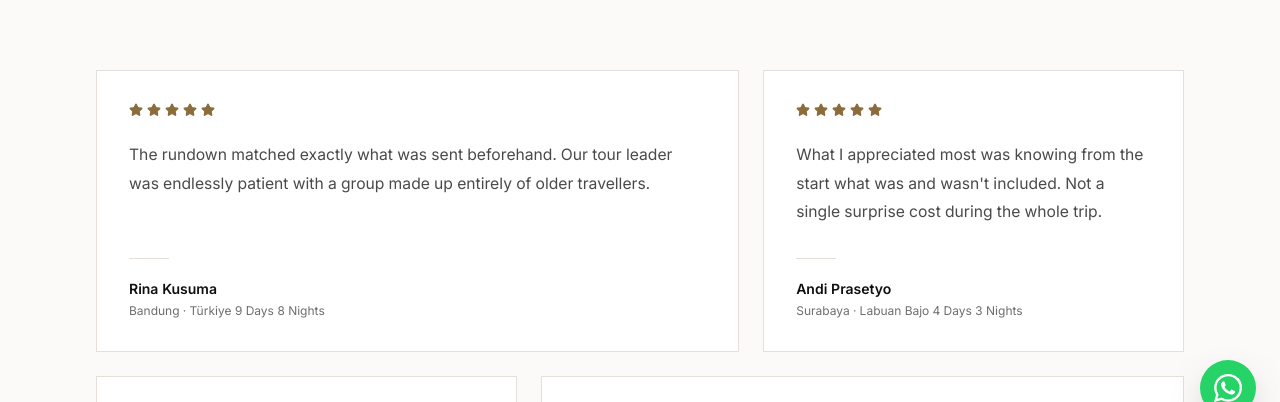
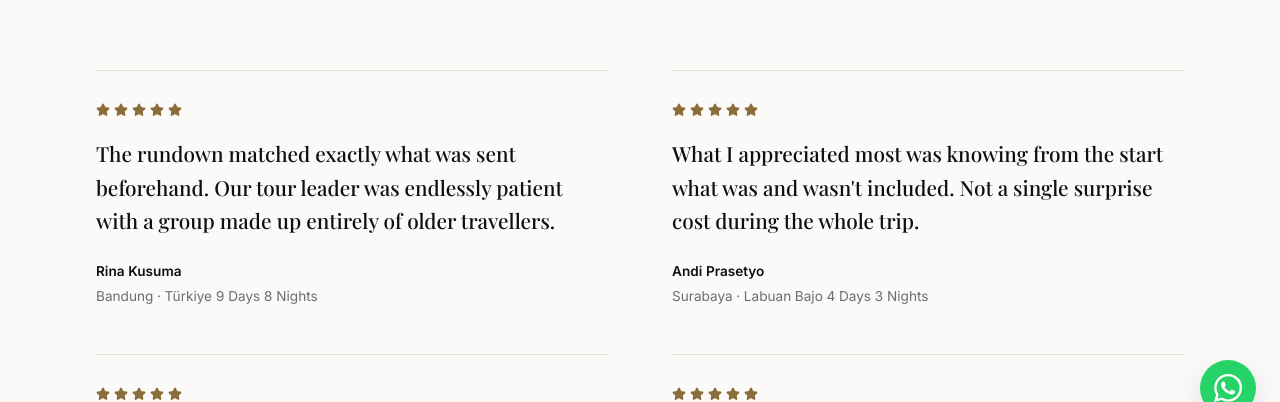
Before and after one commit to daffaoir/bungawisata, a Next.js app: page /en/testimoni in a window 1280 px wide. Shown: the part 360-762 px from the top of the page. Built offline with nearby package versions, Linux system fonts and the light colour scheme; no server answers.

Commit message:
style(gallery,testimonials): show testimonials as open quotes in two columns

```diff
--- a/src/app/[locale]/testimoni/page.tsx
+++ b/src/app/[locale]/testimoni/page.tsx
@@ -7,7 +7,6 @@ import { TestimonialCard } from "@/components/shared/TestimonialCard";
 import { images } from "@/content/images";
 import { testimonials } from "@/content/testimonials";
 import { routing, type AppLocale } from "@/i18n/routing";
-import { cn } from "@/lib/cn";
 import { buildAlternates } from "@/lib/metadata";
 
 export function generateStaticParams() {
@@ -45,23 +44,15 @@ export default async function TestimonialsPage({
 
       <div className="mx-auto w-full max-w-6xl px-5 py-16 sm:px-8 sm:py-20">
         {/*
-          Grid lima kolom dengan kartu selebar 3 dan 2 bergantian. Tiap baris
-          tetap genap (3+2 = 5), tapi lebarnya tidak seragam sehingga
-          susunannya tidak terbaca seperti tabel.
+          Kutipan tanpa kotak: teks kutipan jadi elemen utama, tiap item
+          dipisah garis rambut di atasnya.
         */}
-        <StaggerGroup className="grid gap-6 md:grid-cols-2 lg:grid-cols-5">
-          {testimonials.map((testimonial, index) => {
-            const wide = index % 4 === 0 || index % 4 === 3;
-
-            return (
-              <StaggerItem
-                key={testimonial.id}
-                className={cn("h-full", wide ? "lg:col-span-3" : "lg:col-span-2")}
-              >
-                <TestimonialCard testimonial={testimonial} />
-              </StaggerItem>
-            );
-          })}
+        <StaggerGroup className="grid gap-x-16 gap-y-12 lg:grid-cols-2">
+          {testimonials.map((testimonial) => (
+            <StaggerItem key={testimonial.id} className="h-full">
+              <TestimonialCard testimonial={testimonial} variant="quote" />
+            </StaggerItem>
+          ))}
         </StaggerGroup>
       </div>
 
```
